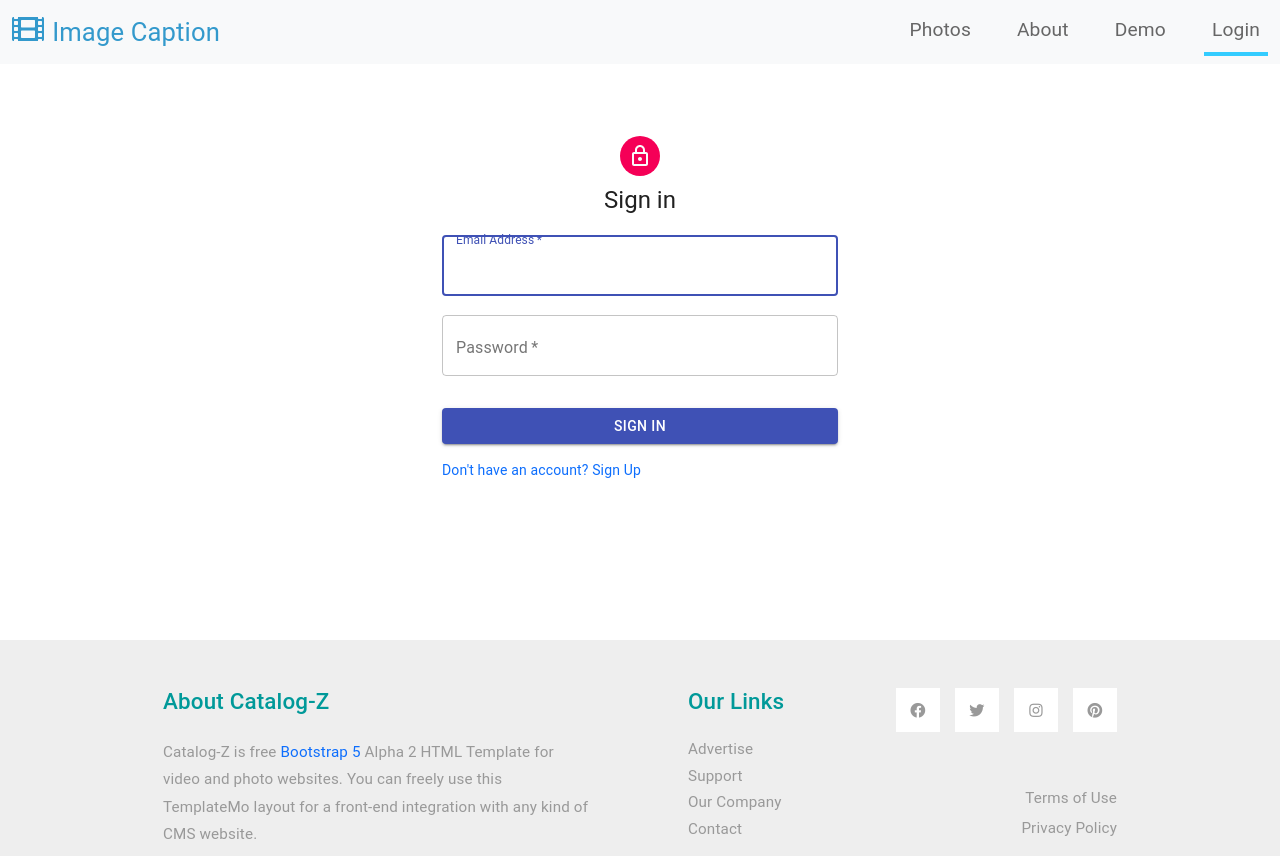
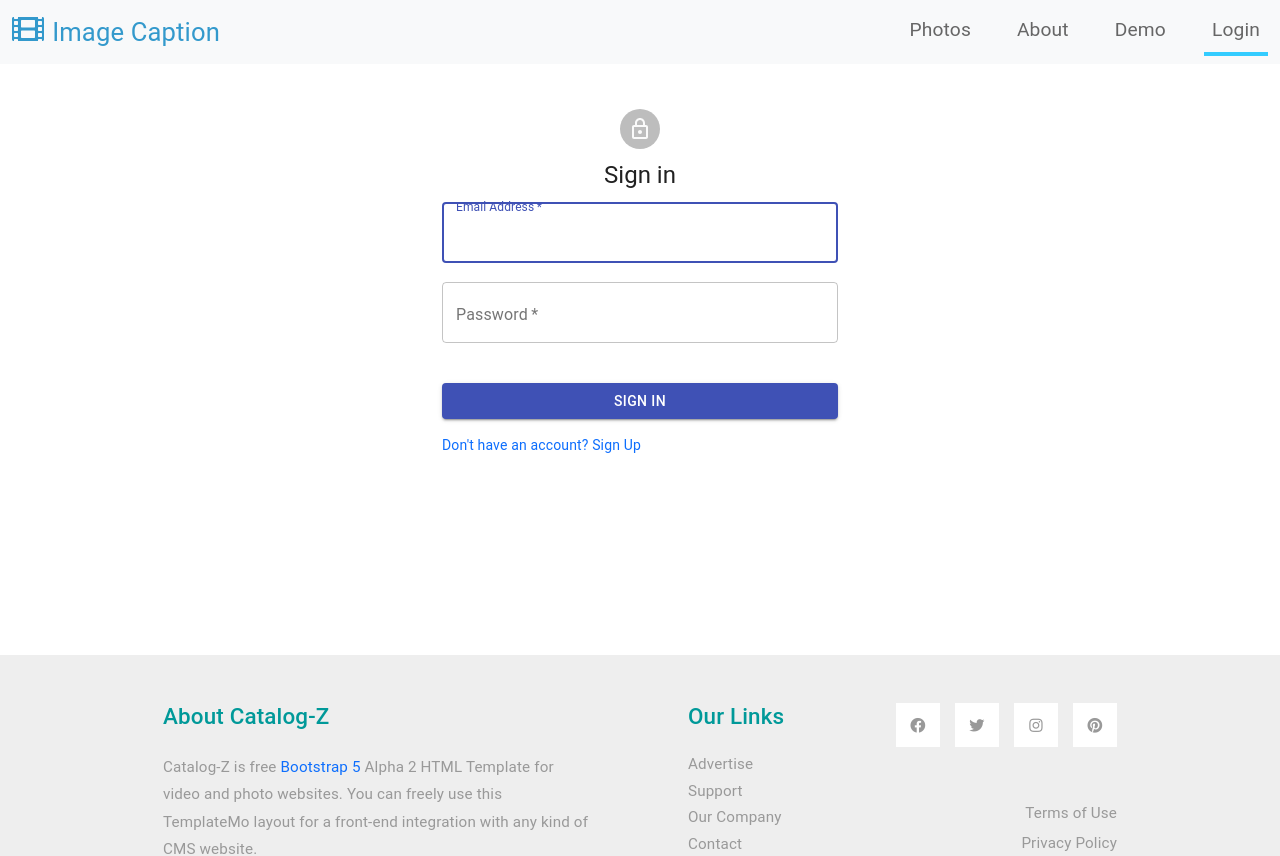
Before and after one commit to ismail-klc/image-caption-frontend, a Next.js app: page /login in a window 1280 px wide. Shown: the top 856 px of the page. Built offline with nearby package versions, Linux system fonts and the light colour scheme.

Commit message:
some layout changes

```diff
--- a/components/layout.js
+++ b/components/layout.js
@@ -8,6 +8,10 @@ export default function Layout({ children, title }) {
         <div style={{ backgroundColor: '#fff' }}>
             <Head>
                 <title>{title}</title>
+                <meta
+                    name="viewport"
+                    content="minimum-scale=1, initial-scale=1, width=device-width"
+                />
                 <link rel="icon" href="/favicon.ico" />
                 <script src="/js/plugins.js" type="javascript"></script>
                 <script type="text/javascript" src="https://code.jquery.com/jquery-3.2.1.min.js"></script>
--- a/pages/_app.js
+++ b/pages/_app.js
@@ -3,6 +3,7 @@ import '../public/css/templatemo-style.css'
 import '../public/fontawesome/css/all.min.css'
 
 function MyApp({ Component, pageProps }) {
+
   return <Component {...pageProps} />
 }
 
--- a/pages/login.js
+++ b/pages/login.js
@@ -3,7 +3,6 @@ import Avatar from '@material-ui/core/Avatar';
 import Button from '@material-ui/core/Button';
 import CssBaseline from '@material-ui/core/CssBaseline';
 import TextField from '@material-ui/core/TextField';
-import Checkbox from '@material-ui/core/Checkbox';
 import Link from 'next/link';
 import Grid from '@material-ui/core/Grid';
 import LockOutlinedIcon from '@material-ui/icons/LockOutlined';
@@ -15,17 +14,16 @@ import Layout from '../components/layout';
 const useStyles = makeStyles((theme) => ({
     paper: {
         marginBottom: theme.spacing(20),
-        marginTop: theme.spacing(8),
+        marginTop: theme.spacing(10),
         display: 'flex',
         flexDirection: 'column',
         alignItems: 'center',
     },
     avatar: {
         margin: theme.spacing(1),
-        backgroundColor: theme.palette.secondary.main,
     },
     form: {
-        width: '100%', // Fix IE 11 issue.
+        width: '100%',
         marginTop: theme.spacing(1),
     },
     submit: {
@@ -40,14 +38,14 @@ export default function SignIn() {
         <Layout title="Sign In">
             <Container component="main" maxWidth="xs">
                 <CssBaseline />
-                <div className={classes.paper}>
-                    <Avatar className={classes.avatar}>
+                <div style={{ marginTop: '35px', display: 'flex', flexDirection: 'column', alignItems: 'center', marginBottom: '200px' }}>
+                    <Avatar style={{ margin: '10px' }}>
                         <LockOutlinedIcon />
                     </Avatar>
                     <Typography component="h1" variant="h5">
                         Sign in
                     </Typography>
-                    <form className={classes.form} noValidate>
+                    <form style={{ width: '100%' }} noValidate>
                         <TextField
                             variant="outlined"
                             margin="normal"
@@ -75,7 +73,7 @@ export default function SignIn() {
                             fullWidth
                             variant="contained"
                             color="primary"
-                            className={classes.submit}
+                            style={{ margin: '2rem 0 1rem' }}
                         >
                             Sign In
                         </Button>
```
Also changed, not shown: pages/register.js (+5 -5 lines).
